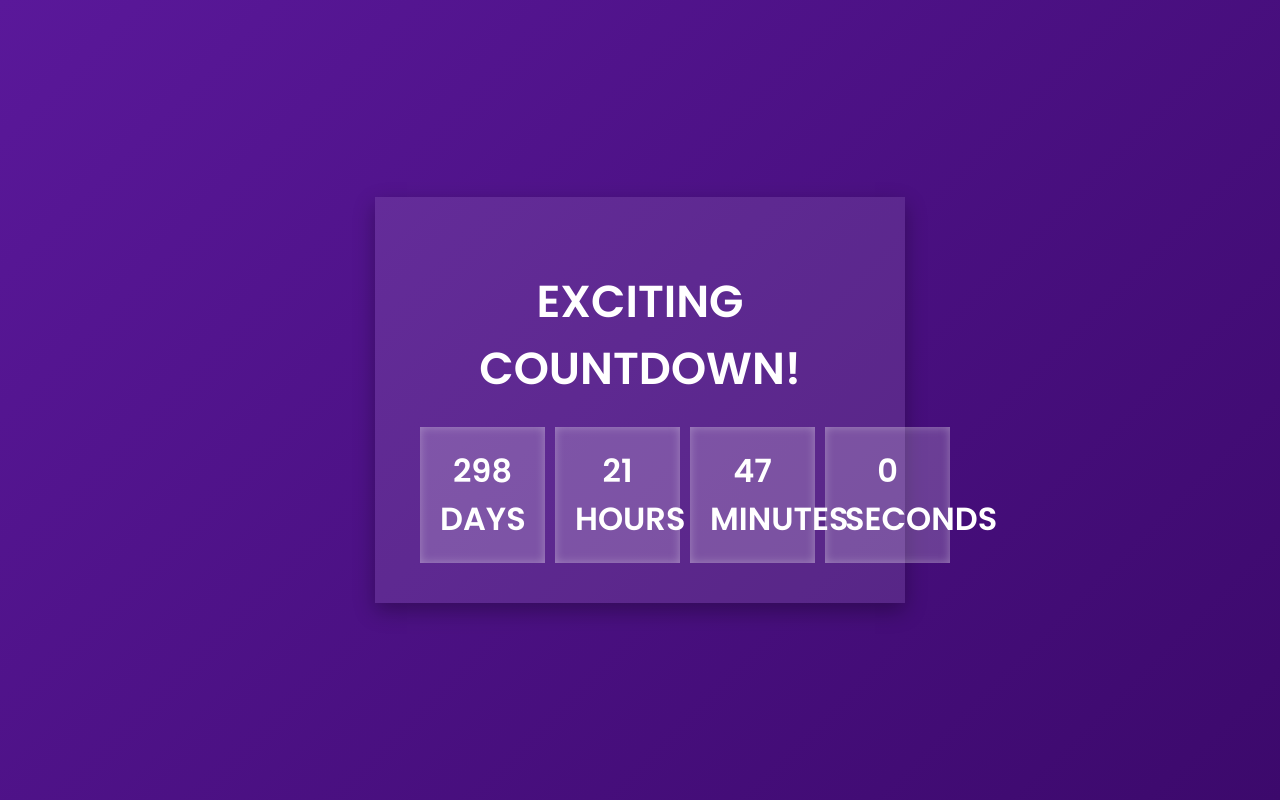
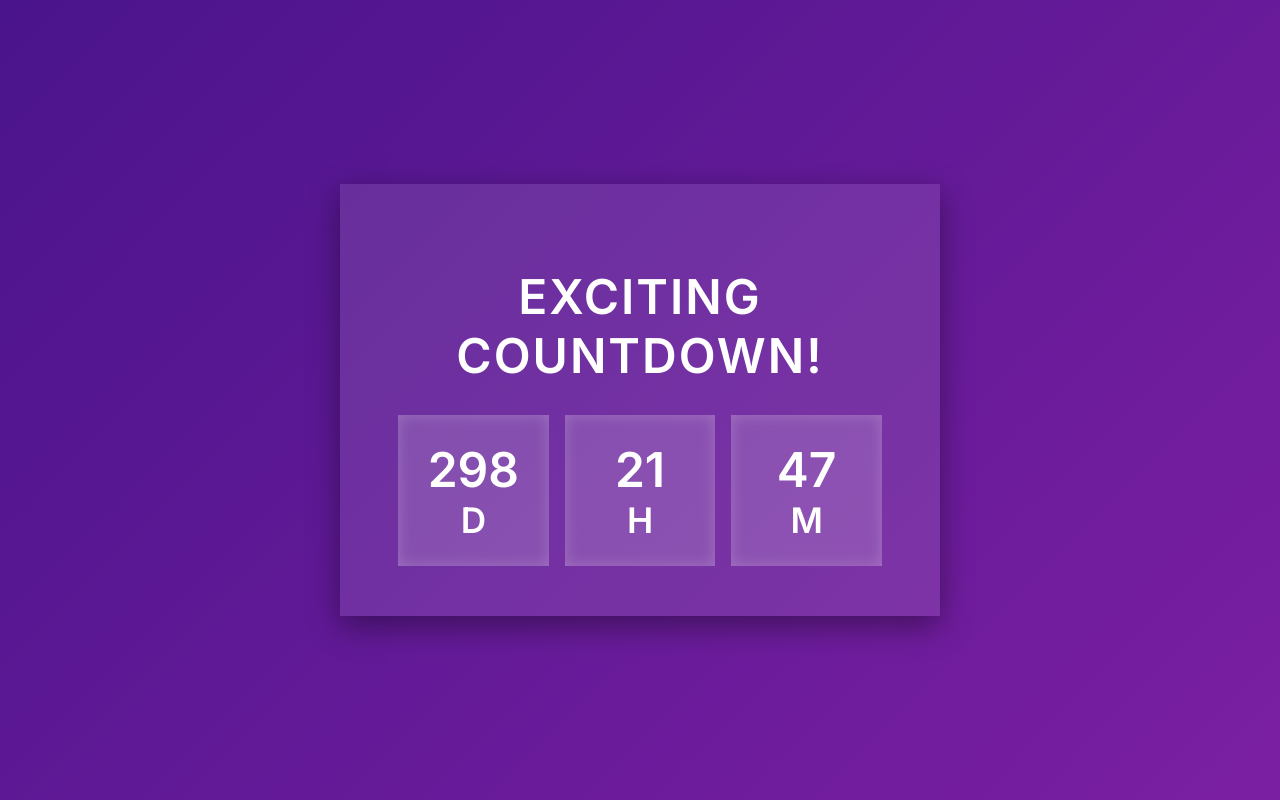
Before and after one commit to seifeltayeb/tamtoomy, a Flask app: page / in a window 1280 px wide. Run offline with Flask 3, Linux system fonts and the light colour scheme.

Commit message:
Update countdown.html

```diff
--- a/templates/countdown.html
+++ b/templates/countdown.html
@@ -4,11 +4,11 @@
     <meta charset="UTF-8">
     <meta name="viewport" content="width=device-width, initial-scale=1.0">
     <title>Countdown Timer</title>
-    <link href="https://fonts.googleapis.com/css2?family=Poppins:wght@400;600&display=swap" rel="stylesheet">
+    <link href="https://fonts.googleapis.com/css2?family=Inter:wght@400;600&display=swap" rel="stylesheet">
     <style>
         body {
-            background: linear-gradient(135deg, #5a189a, #3c096c);
-            font-family: 'Poppins', sans-serif;
+            background: linear-gradient(135deg, #4a148c, #7b1fa2);
+            font-family: 'Inter', sans-serif;
             display: flex;
             justify-content: center;
             align-items: center;
@@ -19,32 +19,40 @@
         }
         .container {
             background: rgba(255, 255, 255, 0.1);
-            padding: 40px;
-            box-shadow: 0px 8px 20px rgba(0, 0, 0, 0.3);
-            max-width: 450px;
+            padding: 50px;
+            box-shadow: 0px 10px 30px rgba(0, 0, 0, 0.4);
+            max-width: 500px;
             width: 90%;
+            border: none;
         }
         h1 {
-            font-size: 2.8rem;
+            font-size: 3rem;
             font-weight: 600;
-            margin-bottom: 25px;
+            margin-bottom: 30px;
             text-transform: uppercase;
+            letter-spacing: 2px;
         }
         .timer {
             display: flex;
             justify-content: space-between;
-            font-size: 2rem;
+            font-size: 2.2rem;
             font-weight: 600;
             margin-top: 20px;
         }
         .time-box {
-            background: rgba(255, 255, 255, 0.2);
-            padding: 20px;
-            min-width: 85px;
+            background: rgba(255, 255, 255, 0.15);
+            padding: 25px;
+            min-width: 100px;
             flex: 1;
-            margin: 0 5px;
+            margin: 0 8px;
             text-transform: uppercase;
-            box-shadow: inset 0px 0px 10px rgba(255, 255, 255, 0.3);
+            box-shadow: inset 0px 0px 15px rgba(255, 255, 255, 0.2);
+            font-weight: 600;
+        }
+        span {
+            display: block;
+            font-size: 3rem;
+            font-weight: 700;
         }
     </style>
     <script>
@@ -52,13 +60,8 @@
             let days = document.getElementById("days").textContent;
             let hours = document.getElementById("hours").textContent;
             let minutes = document.getElementById("minutes").textContent;
-            let seconds = document.getElementById("seconds").textContent;
 
-            seconds--;
-            if (seconds < 0) {
-                seconds = 59;
-                minutes--;
-            }
+            minutes--;
             if (minutes < 0) {
                 minutes = 59;
                 hours--;
@@ -71,19 +74,17 @@
             document.getElementById("days").textContent = days;
             document.getElementById("hours").textContent = hours;
             document.getElementById("minutes").textContent = minutes;
-            document.getElementById("seconds").textContent = seconds;
         }
-        setInterval(updateTimer, 1000);
+        setInterval(updateTimer, 60000);
     </script>
 </head>
 <body>
     <div class="container">
         <h1>Exciting Countdown!</h1>
         <div class="timer">
-            <div class="time-box"><span id="days">{{ time.days }}</span><br>Days</div>
-            <div class="time-box"><span id="hours">{{ time.hours }}</span><br>Hours</div>
-            <div class="time-box"><span id="minutes">{{ time.minutes }}</span><br>Minutes</div>
-            <div class="time-box"><span id="seconds">{{ time.seconds }}</span><br>Seconds</div>
+            <div class="time-box"><span id="days">{{ time.days }}</span>D</div>
+            <div class="time-box"><span id="hours">{{ time.hours }}</span>H</div>
+            <div class="time-box"><span id="minutes">{{ time.minutes }}</span>M</div>
         </div>
     </div>
 </body>
```
